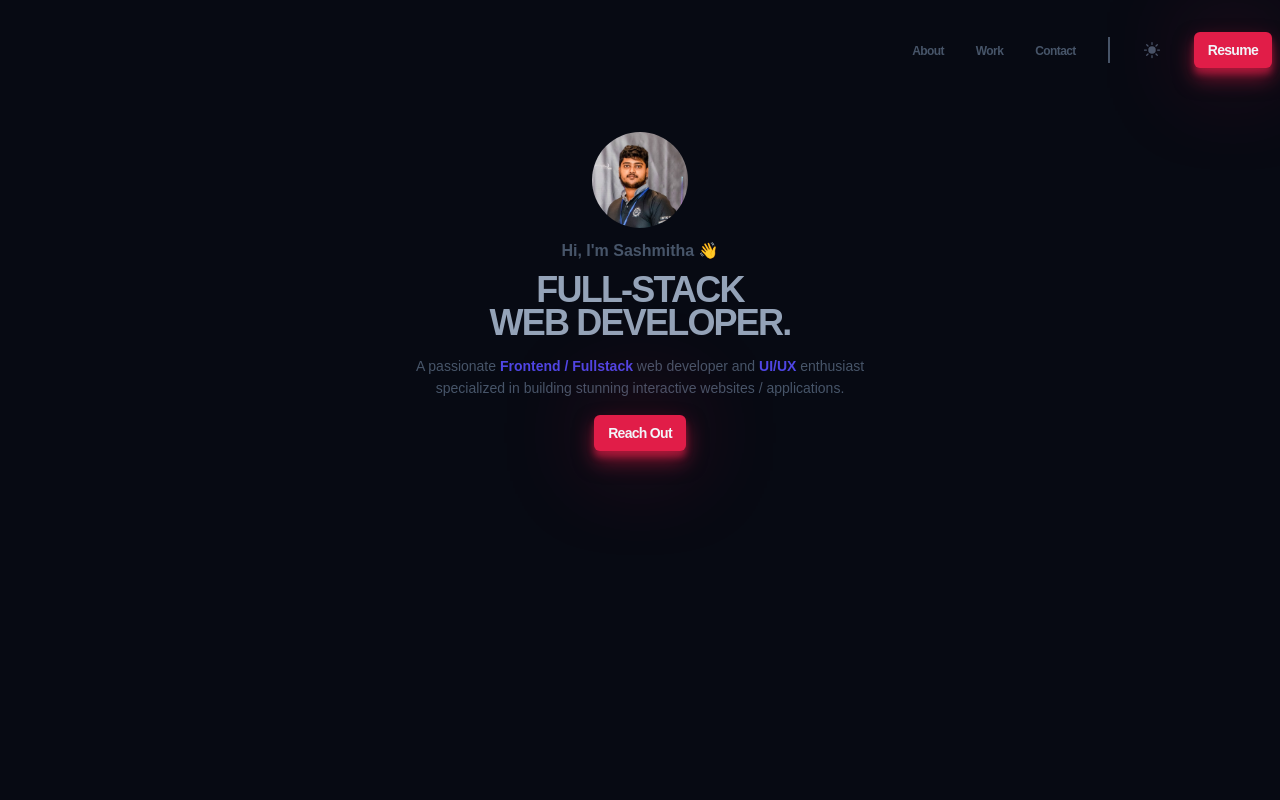
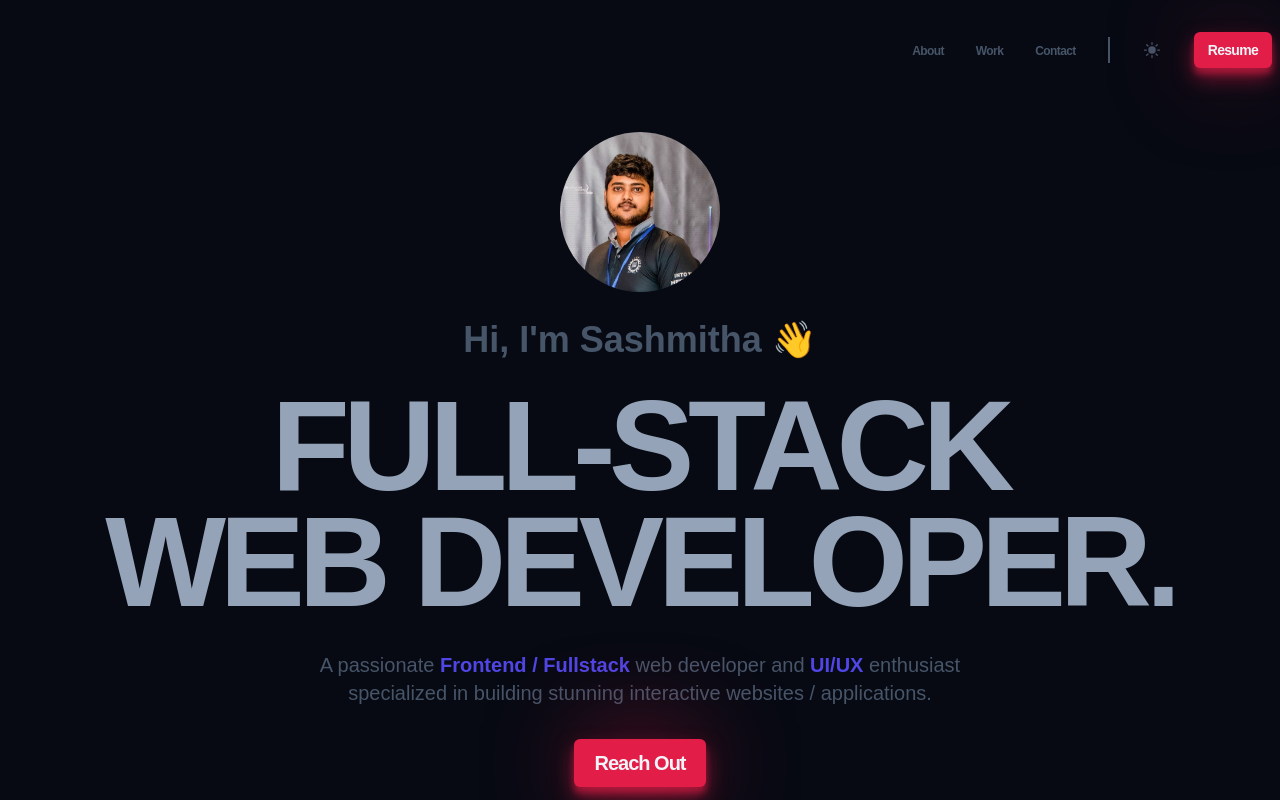
Before and after one commit to Sashmitha-Ravindu/portfolio, a website built with Vite: page index.html in a window 1280 px wide. Built offline with nearby package versions, Linux system fonts and the light colour scheme; a web font is replaced by a local one.

Commit message:
Make hero section responsive && close #3

```diff
--- a/styles/components/hero.css
+++ b/styles/components/hero.css
@@ -38,3 +38,99 @@
     text-transform: capitalize;
     font-size: var(--size-sm);
 }
+
+/* xs */
+@media(min-width: 475px){
+    .hero{
+        gap: 1.5rem;
+    }
+
+    .hero__img{
+        width: 6.5rem;
+        height: 6.5rem;
+    }
+
+    .hero__subtitle{
+        font-size: var(--size-lg);
+    }
+
+    .hero__title{
+        font-size: var(--size-5xl);
+    }
+
+    .hero__description{
+        font-size: var(--size-base);
+    }
+
+    .hero__btn{
+        font-size: var(--size-base);
+    }
+}
+
+/* sm */
+/*@media(min-width: 640px){
+
+}*/
+
+/* md */
+/*@media(min-width: 768px){
+
+}*/
+
+/* lg */
+@media(min-width: 1024px){
+
+    .hero__img{
+        width: 8rem;
+        height: 8rem;
+    }
+
+    .hero__subtitle{
+        font-size: var(--size-2xl);
+    }
+
+    .hero__title{
+        font-size: var(--size-7xl);
+    }
+
+    .hero__description{
+        font-size: var(--size-lg);
+    }
+
+    .hero__btn{
+        font-size: var(--size-lg);
+    }
+}
+
+/* xl */
+@media(min-width: 1280px){
+    .hero{
+        gap: 2rem;
+    }
+
+    .hero__img{
+        width: 10rem;
+        height: 10rem;
+    }
+
+    .hero__subtitle{
+        font-size: var(--size-4xl);
+    }
+
+    .hero__title{
+        font-size: var(--size-9xl);
+    }
+
+    .hero__description{
+        font-size: var(--size-xl);
+    }
+
+    .hero__btn{
+        font-size: var(--size-xl);
+    }
+}
+
+/* 2xl */
+/*@media(min-width: 1536px){
+
+}*/
```
